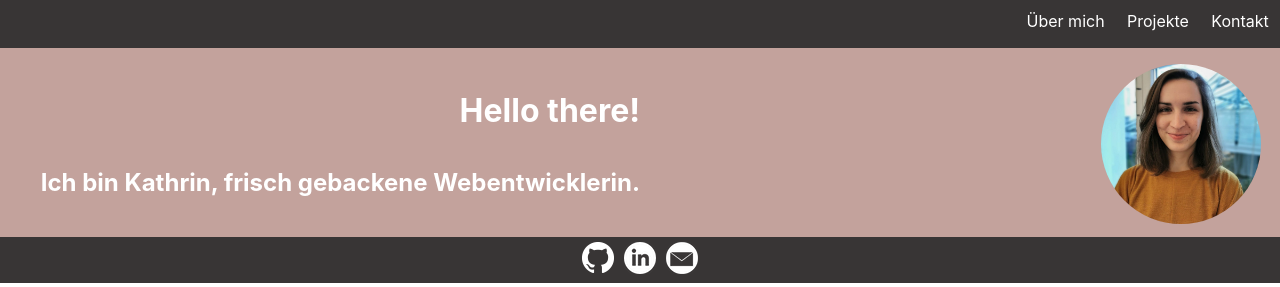
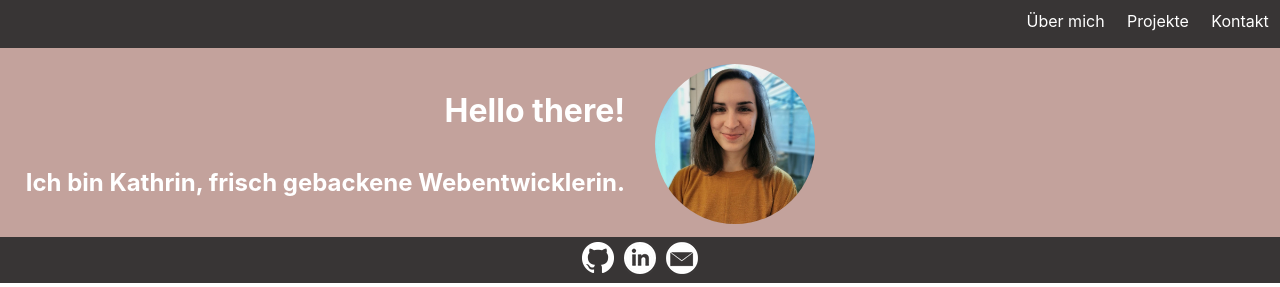
Before and after one commit to kschmitz123/my-portfolio, a React (Create React App) app in the folder client/: page / in a window 1280 px wide. Shown: the top 287 px of the page. Built offline with nearby package versions, Linux system fonts and the light colour scheme.

Commit message:
Move image to center

```diff
--- a/client/src/components/Jumbotron.tsx
+++ b/client/src/components/Jumbotron.tsx
@@ -40,6 +40,7 @@ const Container = styled.div`
   grid-template-columns: 1fr 1fr;
   padding: 1.2rem;
   margin-top: 45px;
+  grid-gap: 0 30px;
 
   img {
     height: 160px;
@@ -47,7 +48,6 @@ const Container = styled.div`
     border-radius: 50%;
     grid-column: 2;
     grid-row: 1 / 3;
-    justify-self: end;
   }
   h3,
   h2 {
```
